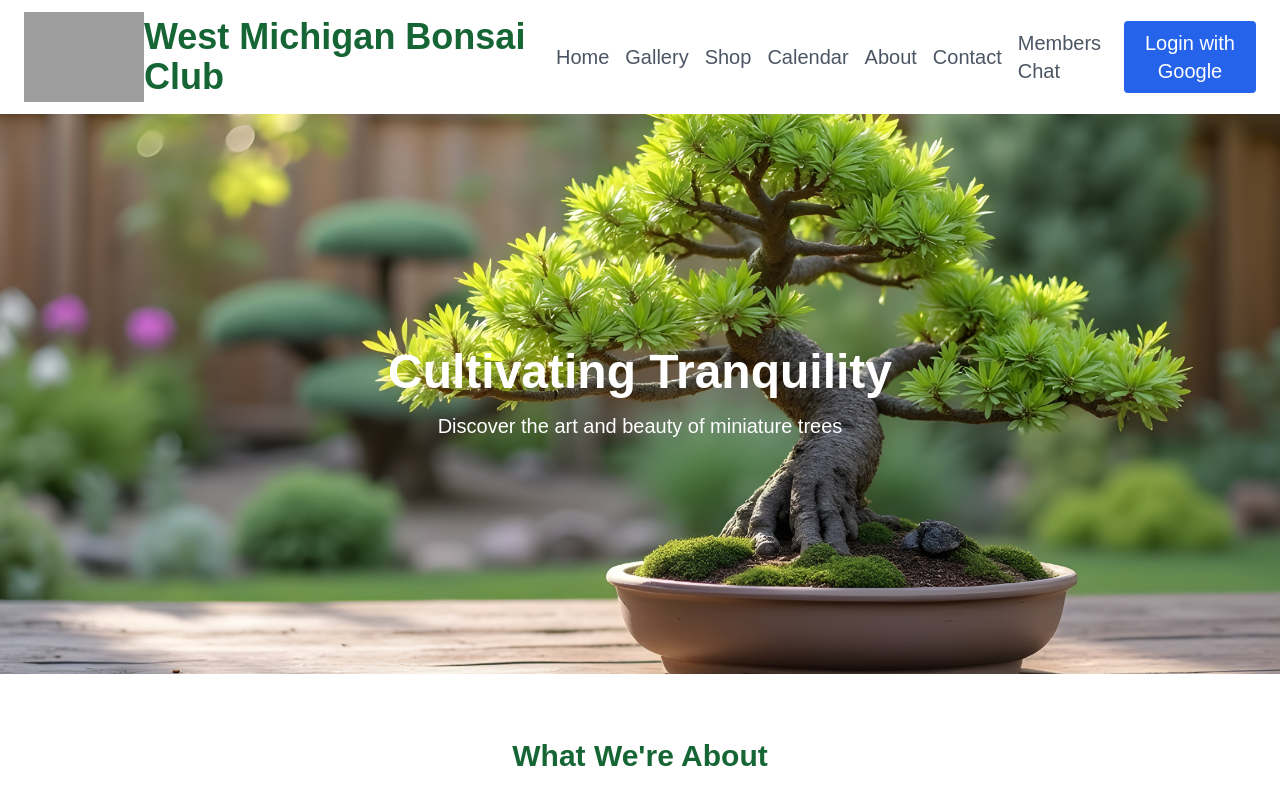
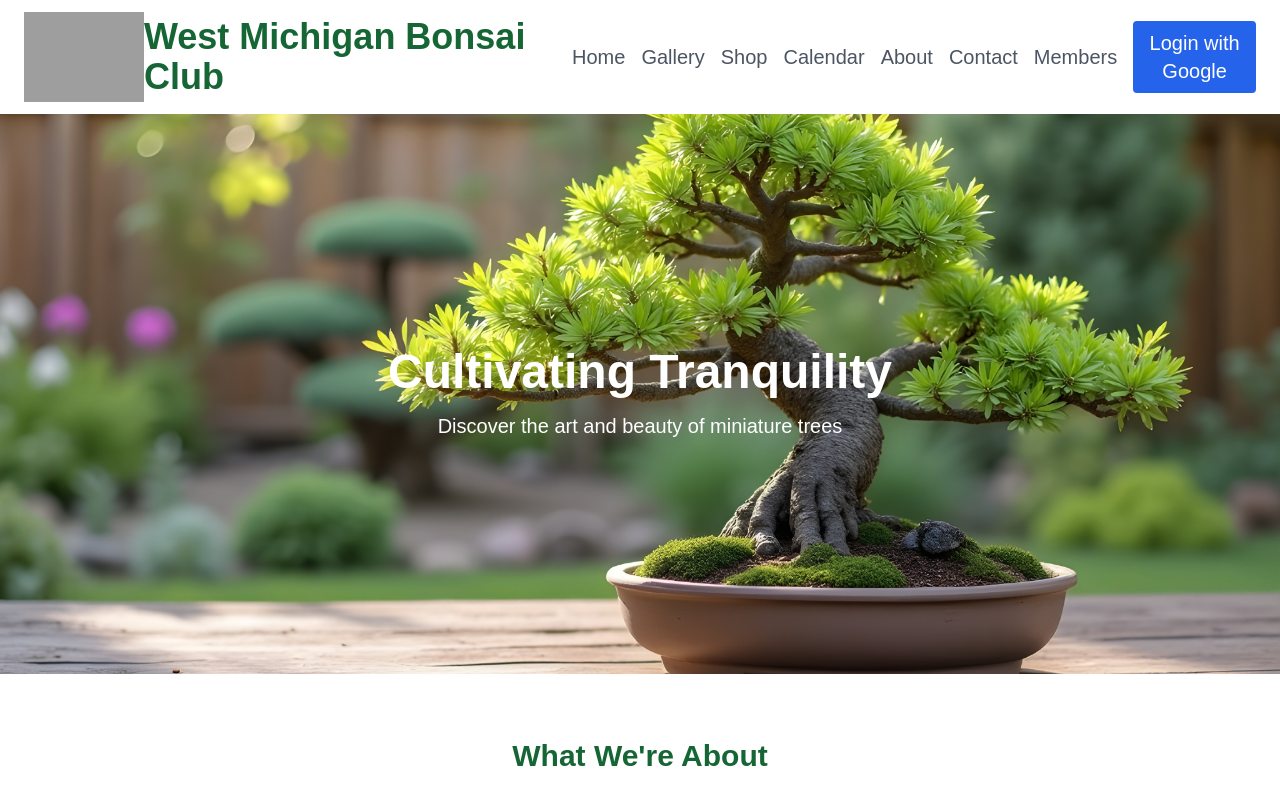
Before and after one commit to matthewmiglio/bonsai-app-3, a Next.js app: page / in a window 1280 px wide. Shown: the top 800 px of the page. Built offline with nearby package versions, Linux system fonts and the light colour scheme; no server answers; grey boxes are pictures that could not be loaded.

Commit message:
changing 'members chat' -> 'members'

```diff
--- a/src/components/Header.tsx
+++ b/src/components/Header.tsx
@@ -44,7 +44,7 @@ export default function Header() {
               Contact
             </Link>
             <Link href="/members" className="text-gray-600 hover:text-green-800">
-              Members Chat
+              Members
             </Link>
 
             <LoginButton />
```
